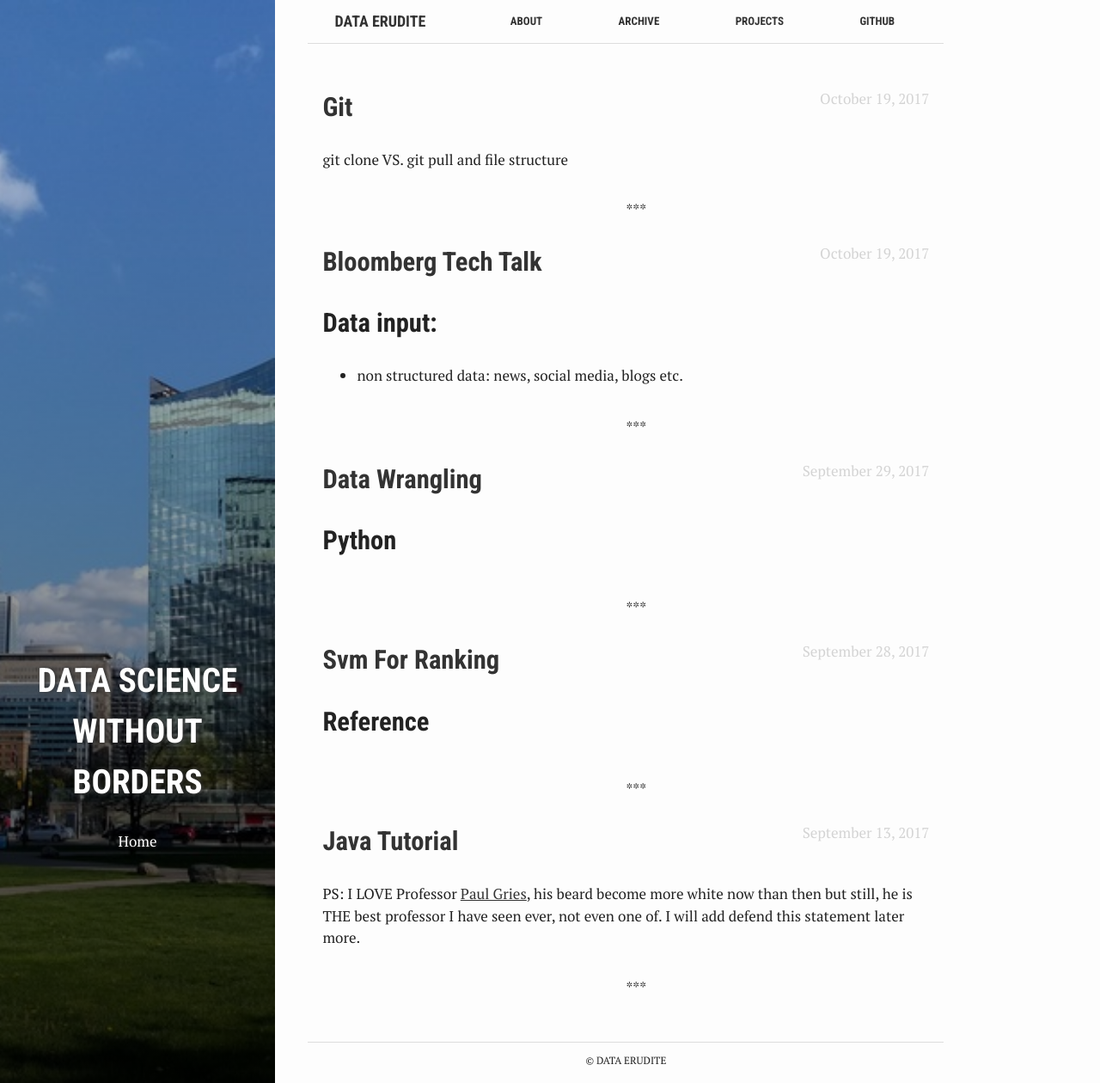
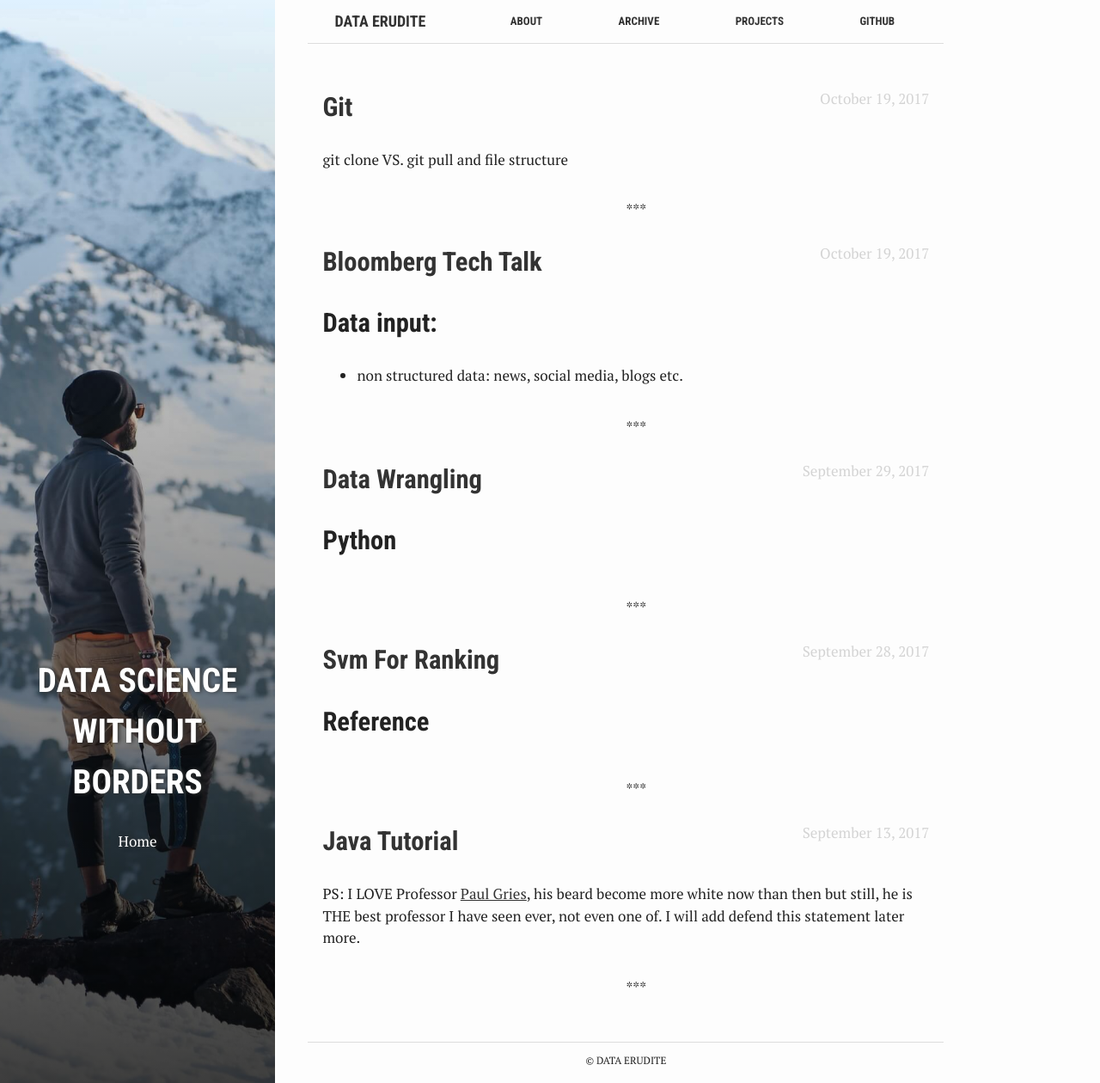
Before and after one commit to p1aton/p1aton.github.io, a Jekyll site: the page built from index.html, in a window 1280 px wide and 1260 px high. Shown: the whole window at 86% size. Built offline with Jekyll 4.4.1, drawn with Linux system fonts in a browser that asks for light colours.

Commit message:
header bg

```diff
--- a/index.html
+++ b/index.html
@@ -1,5 +1,5 @@
 ---
-bg: "rails.jpg"
+bg: "header-bg.jpg"
 layout: default
 crawlertitle: "Data Science without Borders"
 title: "Data Science without Borders"
```
Also changed, not shown: assets/images/header-bg.jpg (added).
